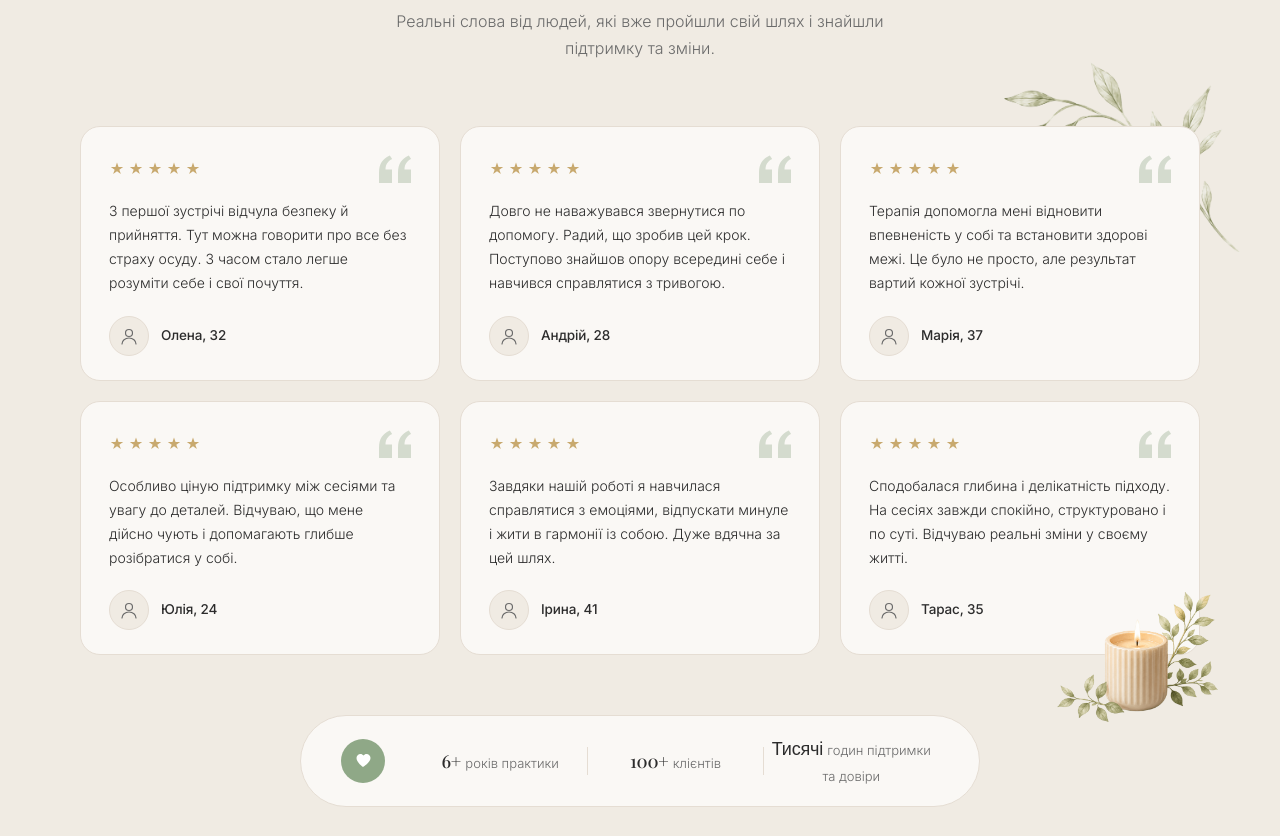
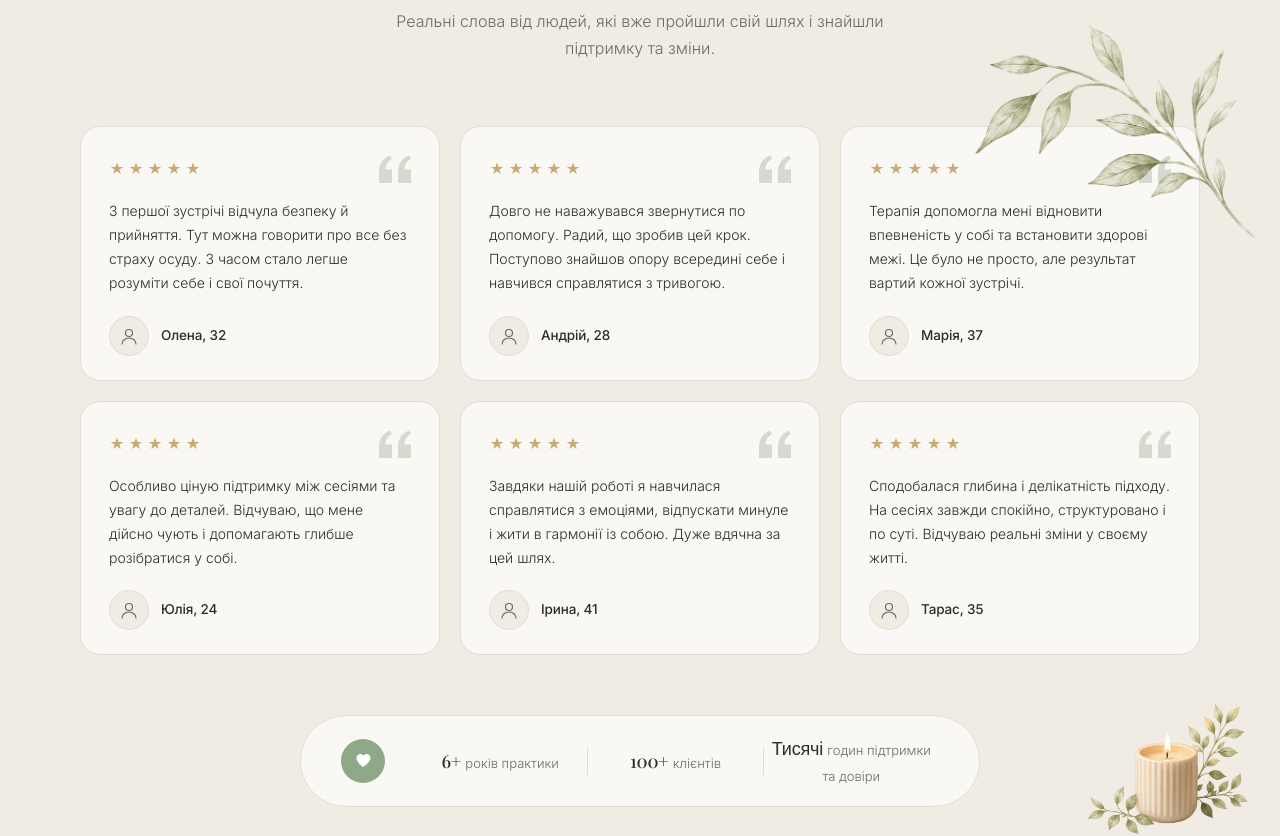
Before and after one commit to danylonahorniuk/psychologist-landing, a Next.js app: page / in a window 1280 px wide. Shown: the part 4444-5280 px from the top of the page. Built offline with nearby package versions, Linux system fonts and the light colour scheme.

Commit message:
feat: reposition herb and candle relative to section for correct overlap

```diff
--- a/components/Testimonials.tsx
+++ b/components/Testimonials.tsx
@@ -59,6 +59,16 @@ export default function Testimonials() {
   return (
     <section id="reviews" style={{ position: "relative", padding: "100px 80px 80px", background: "var(--bg-warm)" }}>
 
+      {/* Herb — fixed to section top-right, above the cards, in front of everything */}
+      <div style={{ position: "absolute", top: "180px", right: "0", width: "340px", height: "310px", pointerEvents: "none", zIndex: 10 }}>
+        <Image src="/herb.png" alt="" fill style={{ objectFit: "contain", objectPosition: "top right" }} sizes="340px" />
+      </div>
+
+      {/* Candle — fixed to section bottom-right, peeking below the grid */}
+      <div style={{ position: "absolute", bottom: "40px", right: "0", width: "220px", height: "220px", pointerEvents: "none", zIndex: 10 }}>
+        <Image src="/candle.png" alt="" fill style={{ objectFit: "contain", objectPosition: "bottom right" }} sizes="220px" />
+      </div>
+
       <div style={{ position: "relative", zIndex: 1, maxWidth: "1280px", margin: "0 auto" }}>
 
         {/* Header */}
@@ -88,25 +98,11 @@ export default function Testimonials() {
         </div>
 
         {/* 3×2 cards grid */}
-        <div style={{ position: "relative" }}>
-
-          {/* Herb — top-right, overlapping top-right card */}
-          <div style={{ position: "absolute", top: "-80px", right: "-60px", width: "300px", height: "280px", pointerEvents: "none", zIndex: 0 }}>
-            <Image src="/herb.png" alt="" fill style={{ objectFit: "contain", objectPosition: "top right" }} sizes="300px" />
-          </div>
-
-          {/* Candle — bottom-right, overlapping below bottom-right card */}
-          <div style={{ position: "absolute", bottom: "-80px", right: "-50px", width: "220px", height: "220px", pointerEvents: "none", zIndex: 2 }}>
-            <Image src="/candle.png" alt="" fill style={{ objectFit: "contain", objectPosition: "bottom right" }} sizes="220px" />
-          </div>
-
         <div style={{
           display: "grid",
           gridTemplateColumns: "repeat(3, 1fr)",
           gap: "20px",
           marginBottom: "60px",
-            position: "relative",
-            zIndex: 1,
         }}>
           {testimonials.map((t) => (
             <div
@@ -163,7 +159,6 @@ export default function Testimonials() {
               </div>
             </div>
           ))}
-          </div>
         </div>
 
         {/* Stats bar */}
```
Lines whose indentation alone changed are shown as unchanged.
